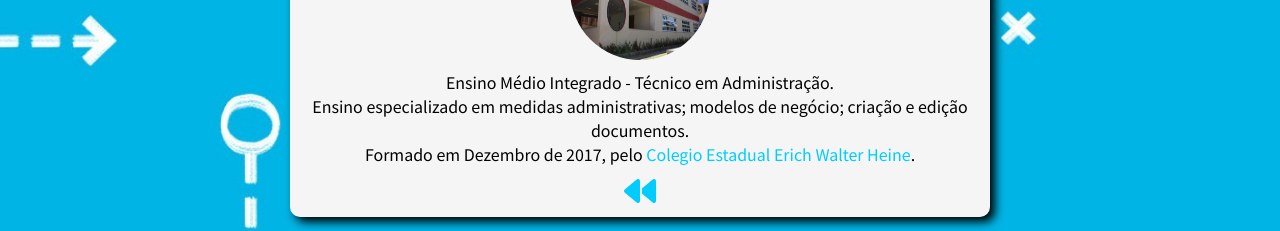
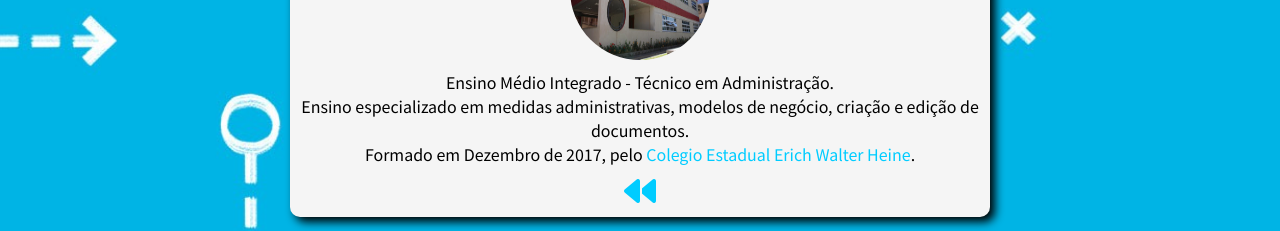
Before and after one commit to MatheusRsario/sitecurriculo, a plain HTML site: page ensino_medio.html in a window 1280 px wide. Shown: the part 325-556 px from the top of the page. Drawn offline with Linux system fonts and the light colour scheme.

Commit message:
Update ensino_medio.html

```diff
--- a/ensino_medio.html
+++ b/ensino_medio.html
@@ -14,7 +14,7 @@
         <img class="img-emedio" src="img/Erich.jpg" alt="Erich Walter Heine">
         <p>
             Ensino Médio Integrado - Técnico em Administração.<br>
-            Ensino especializado em medidas administrativas; modelos de negócio; criação e edição documentos.<br>
+            Ensino especializado em medidas administrativas, modelos de negócio, criação e edição de documentos.<br>
             Formado em Dezembro de 2017, pelo <a href="https://pt-br.facebook.com/ceerichheine/" target="_blank">Colegio Estadual Erich Walter Heine</a>.
         </p>
 
```
